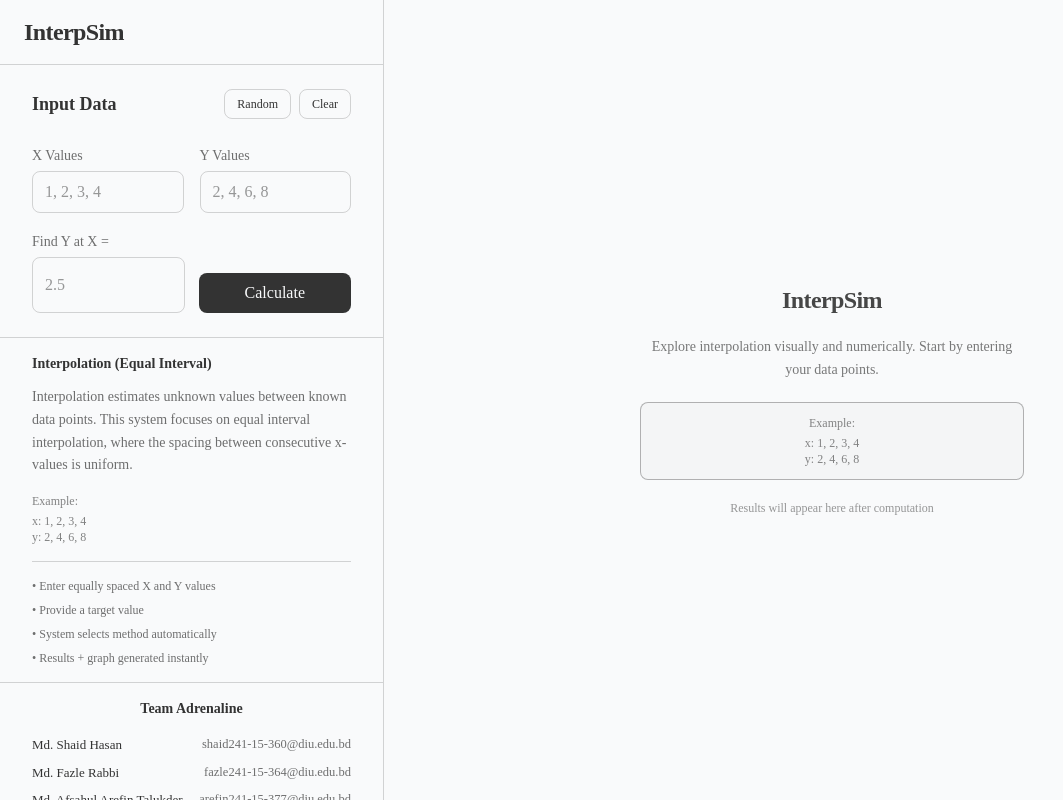
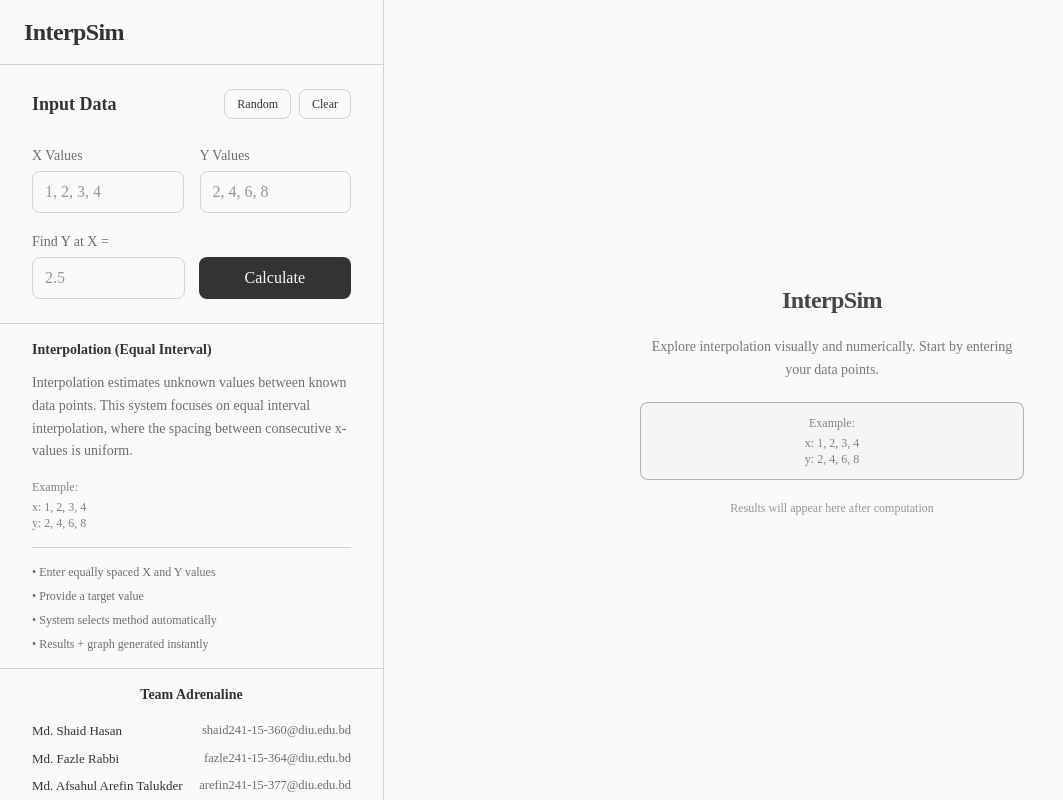
Before and after one commit to imshaid/InterpSim, a React (Vite) app in the folder frontend/: page / in a window 1280 px wide. Shown: the whole page, without its empty margins (0-1063 px from the left). Built offline with nearby package versions, Linux system fonts and the light colour scheme; no server answers.

Commit message:
fix: unify input and button height

```diff
--- a/frontend/src/components/InputPanel.jsx
+++ b/frontend/src/components/InputPanel.jsx
@@ -210,7 +210,7 @@ export default function InputPanel({ onSolve }) {
 
             <button
               onClick={handleSubmit}
-              className="w-full sm:w-1/2 px-3 py-2 mt-4 text-sm sm:text-base rounded-lg bg-[var(--color-primary)] text-[var(--color-base)]
+              className="w-full sm:w-1/2 px-3 py-2 text-sm sm:text-base rounded-lg bg-[var(--color-primary)] text-[var(--color-base)]
                          hover:opacity-90 transition"
             >
               Calculate
```
